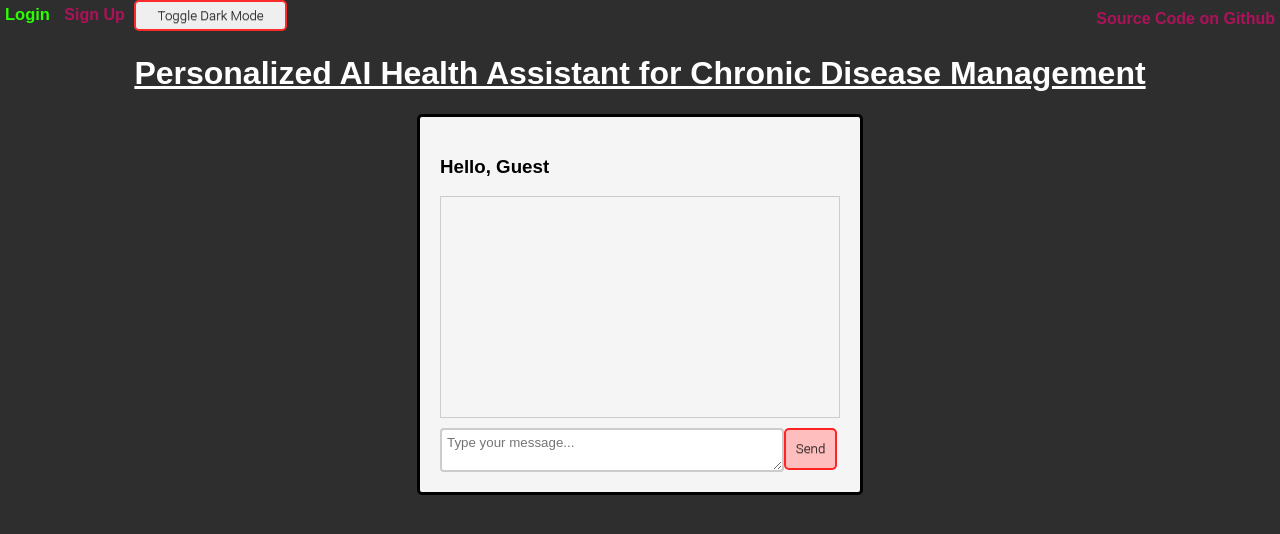
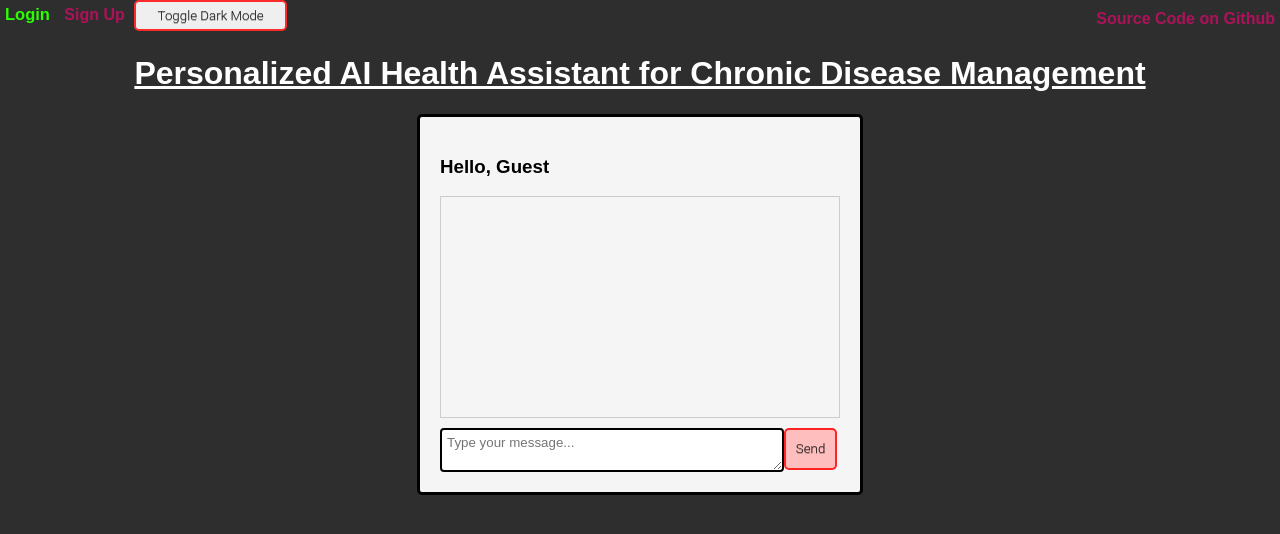
Before and after one commit to nav-github01001/workshop-medical-assistant, a plain HTML site: page website/index.html in a window 1280 px wide. Both pictures are taken after a click on the button "Toggle Dark Mode". Drawn offline with Linux system fonts and the light colour scheme.

Commit message:
change textarea based on current mode

```diff
--- a/website/style.css
+++ b/website/style.css
@@ -195,3 +195,7 @@ textarea {
 .dark-mode h3 {
       color: rgb(0, 0, 0)
 }
+
+.dark-mode textarea {
+      border: 2px solid #000000;
+}
```
